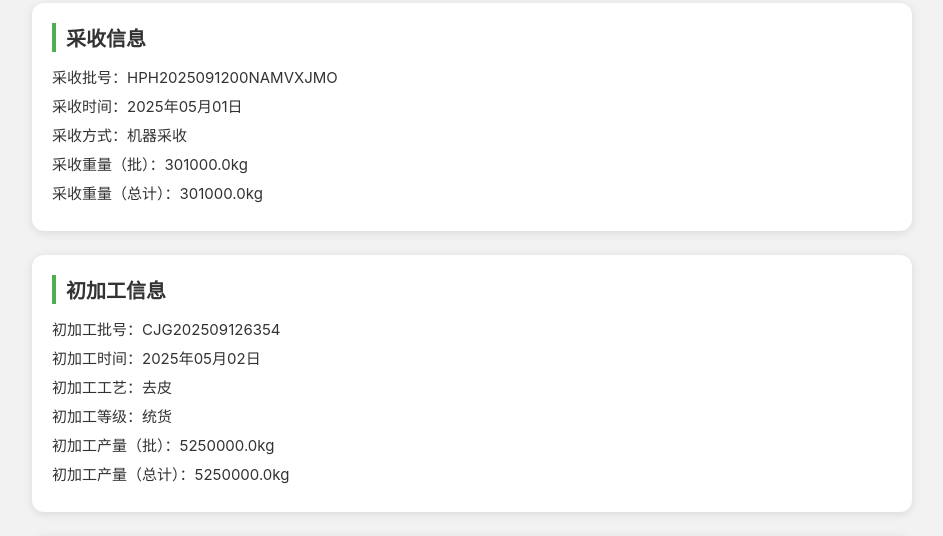
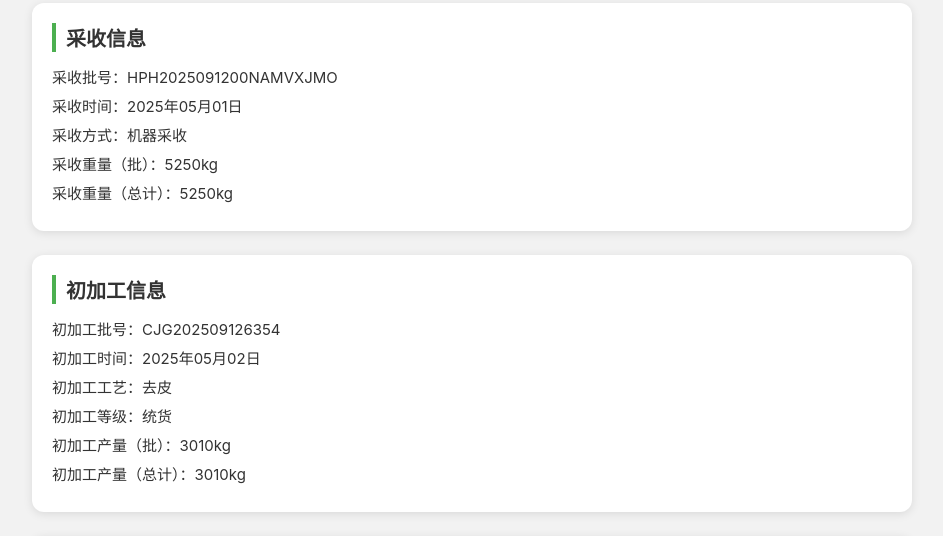
Before and after one commit to wenhongw0-hash/hp, a plain HTML site: page index.html in a window 1280 px wide. Shown: the part 7124-7660 px from the top of the page, without its empty margins (168-1111 px from the left). Drawn offline with nearby package versions, Linux system fonts and the light colour scheme.

Commit message:
Update index.html

```diff
--- a/index.html
+++ b/index.html
@@ -227,6 +227,7 @@
 		    <div class="text-item">2025年02月25日</div>
 		    <div class="text-item">操作人：袁家林、孟加益、王莲华</div>
 		    <img src="7.jpg">
+
 		</div>
     </div>
 
@@ -236,8 +237,8 @@
         <div class="text-item">采收批号：HPH2025091200NAMVXJMO</div>
         <div class="text-item">采收时间：2025年05月01日</div>
         <div class="text-item">采收方式：机器采收</div>
-        <div class="text-item">采收重量（批）：301000.0kg</div>
-        <div class="text-item">采收重量（总计）：301000.0kg</div>
+        <div class="text-item">采收重量（批）：5250kg</div>
+        <div class="text-item">采收重量（总计）：5250kg</div>
     </div>
 
     <!-- 🔥 初加工信息 -->
@@ -247,8 +248,8 @@
         <div class="text-item">初加工时间：2025年05月02日</div>
         <div class="text-item">初加工工艺：去皮</div>
         <div class="text-item">初加工等级：统货</div>
-        <div class="text-item">初加工产量（批）：5250000.0kg</div>
-        <div class="text-item">初加工产量（总计）：5250000.0kg</div>
+        <div class="text-item">初加工产量（批）：3010kg</div>
+        <div class="text-item">初加工产量（总计）：3010kg</div>
     </div>
 
     <!-- 🔥 图片展示 -->
```
